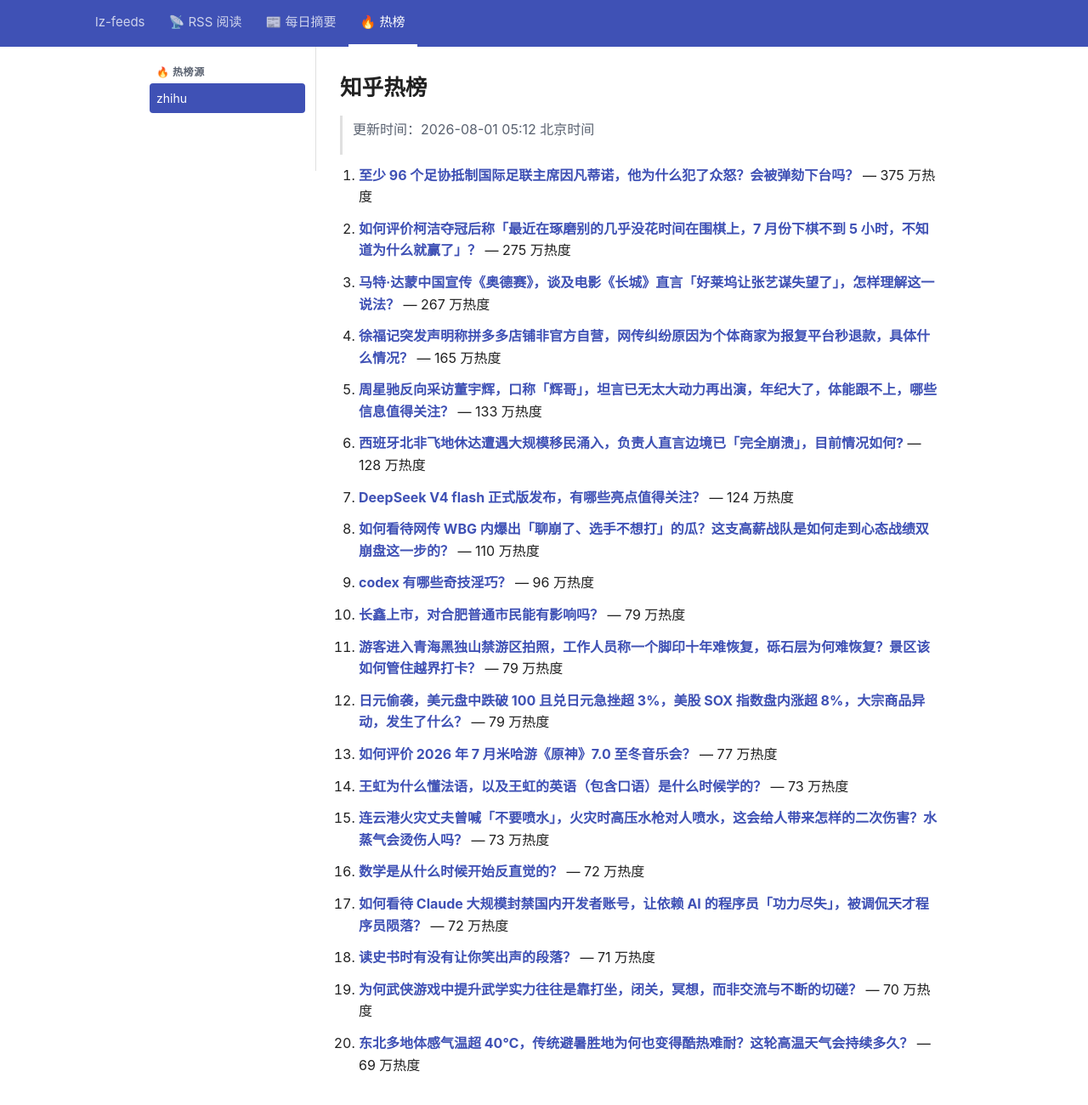
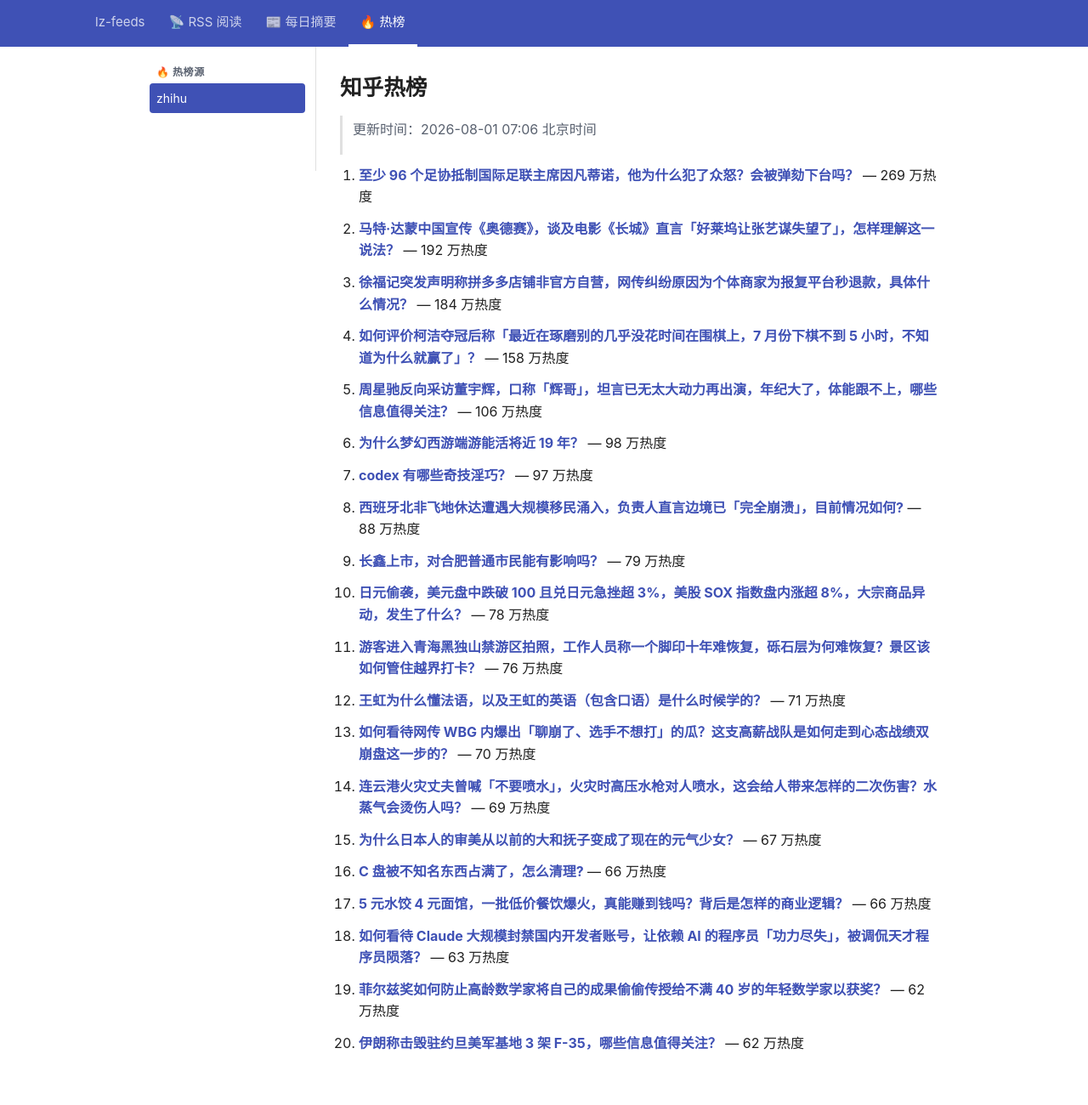
Before and after one commit to lizhang0101/lz-feeds, a Jekyll site: the page built from _hotlist/zhihu.md, in a window 1280 px wide and 1330 px high. Shown: the top 1300 px of the window at 85% size. Built offline with Jekyll 4.4.1, drawn with Linux system fonts in a browser that asks for light colours.

Commit message:
hotlist: 2026-07-31T23:06Z

```diff
--- a/_hotlist/zhihu.md
+++ b/_hotlist/zhihu.md
@@ -1,48 +1,48 @@
 ---
-updated: 2026-08-01 05:12 北京时间
+updated: 2026-08-01 07:06 北京时间
 count: 20
 ---
 
 # 知乎热榜
 
-> 更新时间：2026-08-01 05:12 北京时间
+> 更新时间：2026-08-01 07:06 北京时间
 
-1. **[至少 96 个足协抵制国际足联主席因凡蒂诺，他为什么犯了众怒？会被弹劾下台吗？](https://www.zhihu.com/question/2066479058599113686)** — 375 万热度
+1. **[至少 96 个足协抵制国际足联主席因凡蒂诺，他为什么犯了众怒？会被弹劾下台吗？](https://www.zhihu.com/question/2066479058599113686)** — 269 万热度
 
-2. **[如何评价柯洁夺冠后称「最近在琢磨别的几乎没花时间在围棋上，7 月份下棋不到 5 小时，不知道为什么就赢了」？](https://www.zhihu.com/question/2066503028652204150)** — 275 万热度
+2. **[马特·达蒙中国宣传《奥德赛》，谈及电影《长城》直言「好莱坞让张艺谋失望了」，怎样理解这一说法？](https://www.zhihu.com/question/2066461420372190170)** — 192 万热度
 
-3. **[马特·达蒙中国宣传《奥德赛》，谈及电影《长城》直言「好莱坞让张艺谋失望了」，怎样理解这一说法？](https://www.zhihu.com/question/2066461420372190170)** — 267 万热度
+3. **[徐福记突发声明称拼多多店铺非官方自营，网传纠纷原因为个体商家为报复平台秒退款，具体什么情况？](https://www.zhihu.com/question/2065846000862720837)** — 184 万热度
 
-4. **[徐福记突发声明称拼多多店铺非官方自营，网传纠纷原因为个体商家为报复平台秒退款，具体什么情况？](https://www.zhihu.com/question/2065846000862720837)** — 165 万热度
+4. **[如何评价柯洁夺冠后称「最近在琢磨别的几乎没花时间在围棋上，7 月份下棋不到 5 小时，不知道为什么就赢了」？](https://www.zhihu.com/question/2066503028652204150)** — 158 万热度
 
-5. **[周星驰反向采访董宇辉，口称「辉哥」，坦言已无太大动力再出演，年纪大了，体能跟不上，哪些信息值得关注？](https://www.zhihu.com/question/2066155942396350474)** — 133 万热度
+5. **[周星驰反向采访董宇辉，口称「辉哥」，坦言已无太大动力再出演，年纪大了，体能跟不上，哪些信息值得关注？](https://www.zhihu.com/question/2066155942396350474)** — 106 万热度
 
-6. **[西班牙北非飞地休达遭遇大规模移民涌入，负责人直言边境已「完全崩溃」，目前情况如何?](https://www.zhihu.com/question/2066407134779138989)** — 128 万热度
+6. **[为什么梦幻西游端游能活将近 19 年？](https://www.zhihu.com/question/550082623)** — 98 万热度
 
-7. **[DeepSeek V4 flash 正式版发布，有哪些亮点值得关注？](https://www.zhihu.com/question/2066521165246489298)** — 124 万热度
+7. **[codex 有哪些奇技淫巧？](https://www.zhihu.com/question/2063557784394785882)** — 97 万热度
 
-8. **[如何看待网传 WBG 内爆出「聊崩了、选手不想打」的瓜？这支高薪战队是如何走到心态战绩双崩盘这一步的？](https://www.zhihu.com/question/2066480100778963899)** — 110 万热度
+8. **[西班牙北非飞地休达遭遇大规模移民涌入，负责人直言边境已「完全崩溃」，目前情况如何?](https://www.zhihu.com/question/2066407134779138989)** — 88 万热度
 
-9. **[codex 有哪些奇技淫巧？](https://www.zhihu.com/question/2063557784394785882)** — 96 万热度
+9. **[长鑫上市，对合肥普通市民能有影响吗？](https://www.zhihu.com/question/2065114398650283660)** — 79 万热度
 
-10. **[长鑫上市，对合肥普通市民能有影响吗？](https://www.zhihu.com/question/2065114398650283660)** — 79 万热度
+10. **[日元偷袭，美元盘中跌破 100 且兑日元急挫超 3%，美股 SOX 指数盘内涨超 8%，大宗商品异动，发生了什么？](https://www.zhihu.com/question/2066288437683032785)** — 78 万热度
 
-11. **[游客进入青海黑独山禁游区拍照，工作人员称一个脚印十年难恢复，砾石层为何难恢复？景区该如何管住越界打卡？](https://www.zhihu.com/question/2065022640889098964)** — 79 万热度
+11. **[游客进入青海黑独山禁游区拍照，工作人员称一个脚印十年难恢复，砾石层为何难恢复？景区该如何管住越界打卡？](https://www.zhihu.com/question/2065022640889098964)** — 76 万热度
 
-12. **[日元偷袭，美元盘中跌破 100 且兑日元急挫超 3%，美股 SOX 指数盘内涨超 8%，大宗商品异动，发生了什么？](https://www.zhihu.com/question/2066288437683032785)** — 79 万热度
+12. **[王虹为什么懂法语，以及王虹的英语（包含口语）是什么时候学的？](https://www.zhihu.com/question/2065435663818830022)** — 71 万热度
 
-13. **[如何评价 2026 年 7 月米哈游《原神》7.0 至冬音乐会？](https://www.zhihu.com/question/2066448714458312845)** — 77 万热度
+13. **[如何看待网传 WBG 内爆出「聊崩了、选手不想打」的瓜？这支高薪战队是如何走到心态战绩双崩盘这一步的？](https://www.zhihu.com/question/2066480100778963899)** — 70 万热度
 
-14. **[王虹为什么懂法语，以及王虹的英语（包含口语）是什么时候学的？](https://www.zhihu.com/question/2065435663818830022)** — 73 万热度
+14. **[连云港火灾丈夫曾喊「不要喷水」，火灾时高压水枪对人喷水，这会给人带来怎样的二次伤害？水蒸气会烫伤人吗？](https://www.zhihu.com/question/2066521456100337329)** — 69 万热度
 
-15. **[连云港火灾丈夫曾喊「不要喷水」，火灾时高压水枪对人喷水，这会给人带来怎样的二次伤害？水蒸气会烫伤人吗？](https://www.zhihu.com/question/2066521456100337329)** — 73 万热度
+15. **[为什么日本人的审美从以前的大和抚子变成了现在的元气少女？](https://www.zhihu.com/question/2061739415513326263)** — 67 万热度
 
-16. **[数学是从什么时候开始反直觉的？](https://www.zhihu.com/question/434067468)** — 72 万热度
+16. **[C 盘被不知名东西占满了，怎么清理?](https://www.zhihu.com/question/14987433022)** — 66 万热度
 
-17. **[如何看待 Claude 大规模封禁国内开发者账号，让依赖 AI 的程序员「功力尽失」，被调侃天才程序员陨落？](https://www.zhihu.com/question/2065499504187371980)** — 72 万热度
+17. **[5 元水饺 4 元面馆，一批低价餐饮爆火，真能赚到钱吗？背后是怎样的商业逻辑？](https://www.zhihu.com/question/2065429603510740131)** — 66 万热度
 
-18. **[读史书时有没有让你笑出声的段落？](https://www.zhihu.com/question/31673647)** — 71 万热度
+18. **[如何看待 Claude 大规模封禁国内开发者账号，让依赖 AI 的程序员「功力尽失」，被调侃天才程序员陨落？](https://www.zhihu.com/question/2065499504187371980)** — 63 万热度
 
-19. **[为何武侠游戏中提升武学实力往往是靠打坐，闭关，冥想，而非交流与不断的切磋？](https://www.zhihu.com/question/2065098289704335188)** — 70 万热度
+19. **[菲尔兹奖如何防止高龄数学家将自己的成果偷偷传授给不满 40 岁的年轻数学家以获奖？](https://www.zhihu.com/question/2065614516616950087)** — 62 万热度
 
-20. **[东北多地体感气温超 40℃，传统避暑胜地为何也变得酷热难耐？这轮高温天气会持续多久？](https://www.zhihu.com/question/2065589457349252456)** — 69 万热度
+20. **[伊朗称击毁驻约旦美军基地 3 架 F-35，哪些信息值得关注？](https://www.zhihu.com/question/2066282514805679344)** — 62 万热度
```
